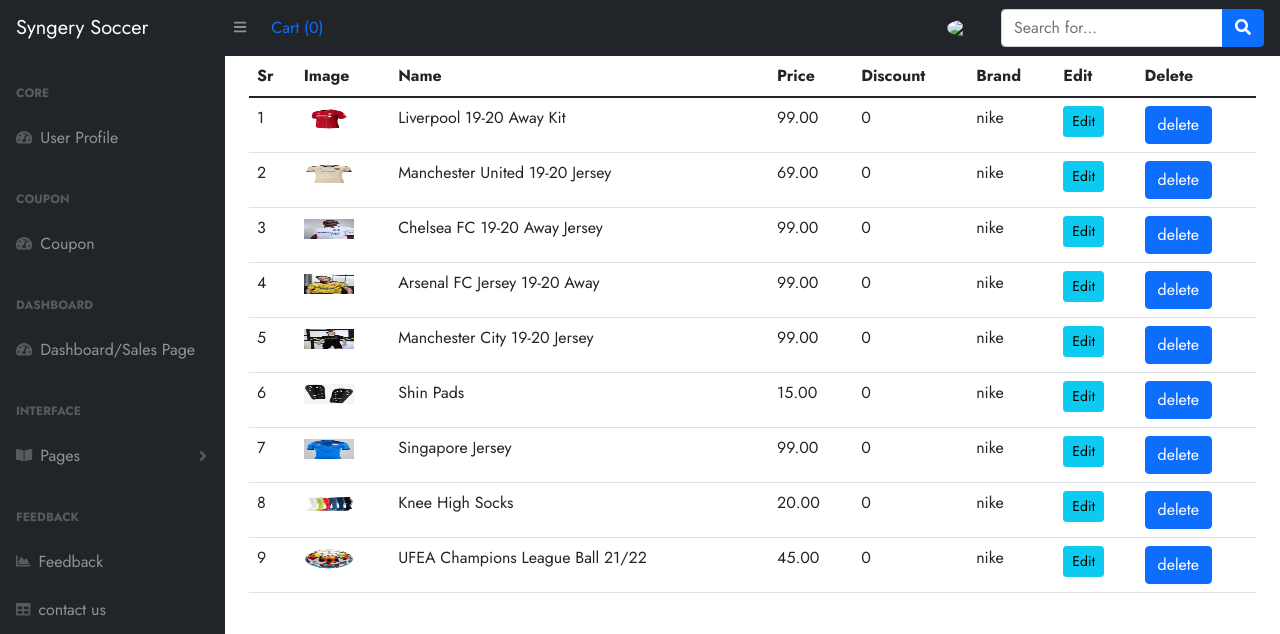
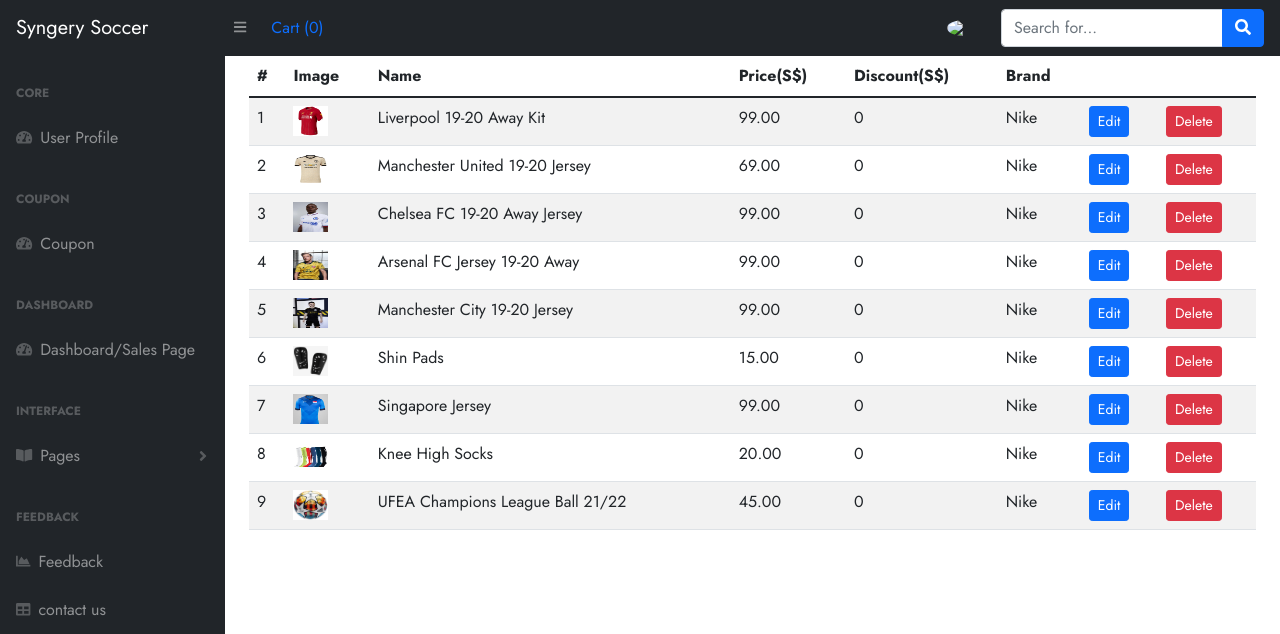
Before and after one commit to rueyhow/appDev, a Flask app: page /admin in a window 1280 px wide. Shown: the top 634 px of the page. Run offline with Flask 2, Linux system fonts and the light colour scheme; data comes from the database, SQL or seed files in the repository; both versions use the stored data as it was after the commit; parts of the project's set-up code (start-up, migrations or seed data) failed here and were passed over; some libraries are stand-ins or nearby versions.

Commit message:
product table done

```diff
--- a/template/admin/index.html
+++ b/template/admin/index.html
@@ -1,32 +1,29 @@
 {% extends 'base.html' %}
 {% block content %}
 
-
 <div class="container">
 
-    <table class="table tbale-sm">
+    <table class="table table-striped table-hover">
         <thead>
-            <th>Sr</th>
+            <th>#</th>
             <th>Image</th>
             <th>Name</th>
-            <th>Price</th>
-            <th>Discount</th>
+            <th>Price(S$)</th>
+            <th>Discount(S$)</th>
             <th>Brand</th>
-            <th>Edit</th>
-            <th>Delete</th>
         </thead>
         <tbody>
           {% for product in products %}
           <tr>
             <td>{{loop.index}}</td>
-            <td> <img src="{{url_for('static',filename='images/' + product.image_1)}}" alt="{{product.name}}" width="50" height="20"></td>
+            <td> <img src="{{url_for('static',filename='images/' + product.image_1)}}" alt="{{product.name}}" width="35" height="30"></td>
             <td>{{ product.name }}</td>
             <td>{{ product.price }}</td>
             <td>{{ product.discount }}</td>
-            <td>{{ product.brand.name}}</td>
-            <td> <a href="{{url_for('updateproduct', id=product.id)}}" class="btn btn-sm btn-info">Edit </a> </td>
-            <td><button type="button" class="btn btn-primary" data-bs-toggle="modal" data-bs-target="#exampleModal-{{product.id}}">
-              delete
+            <td style="text-transform: capitalize;">{{ product.brand.name}}</td>
+            <td> <a href="{{url_for('updateproduct', id=product.id)}}" class="btn btn-sm btn-primary">Edit </a> </td>
+            <td><button type="button" class="btn btn-sm btn-danger" data-bs-toggle="modal" data-bs-target="#exampleModal-{{product.id}}">
+              Delete
             </button></td>
           </tr>
 
--- a/template/email.html
+++ b/template/email.html
@@ -186,6 +186,7 @@
                             <td align="right" valign="top" style="padding:18px 28px;font-size:16px;font-family:Arial,Helvetica,sans-serif;line-height:26px;color:#000000">
 								 Sub Total: S${{subTotal}}<br>
                               Tax: S${{tax}}
+                                <br>
 				                  Total: S${{grandTotal}}<br>
 							  </td>
                           </tr>
@@ -260,9 +261,6 @@
               </tr>
             </tbody></table></td>
         </tr>
-
-
-
+{% endblock %}
 </body>
 </html>
-{% endblock %}
```
Also changed, not shown: login.db.
